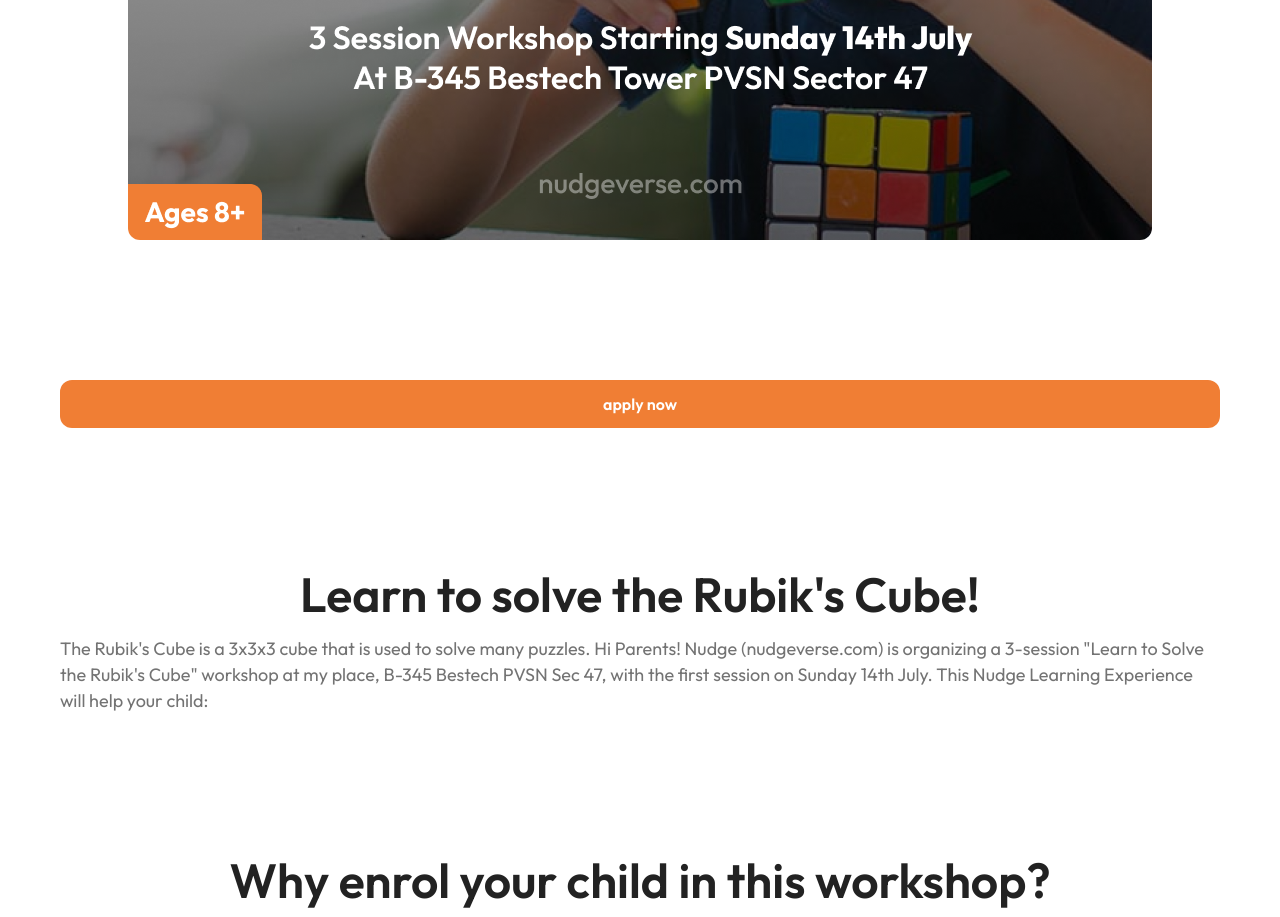
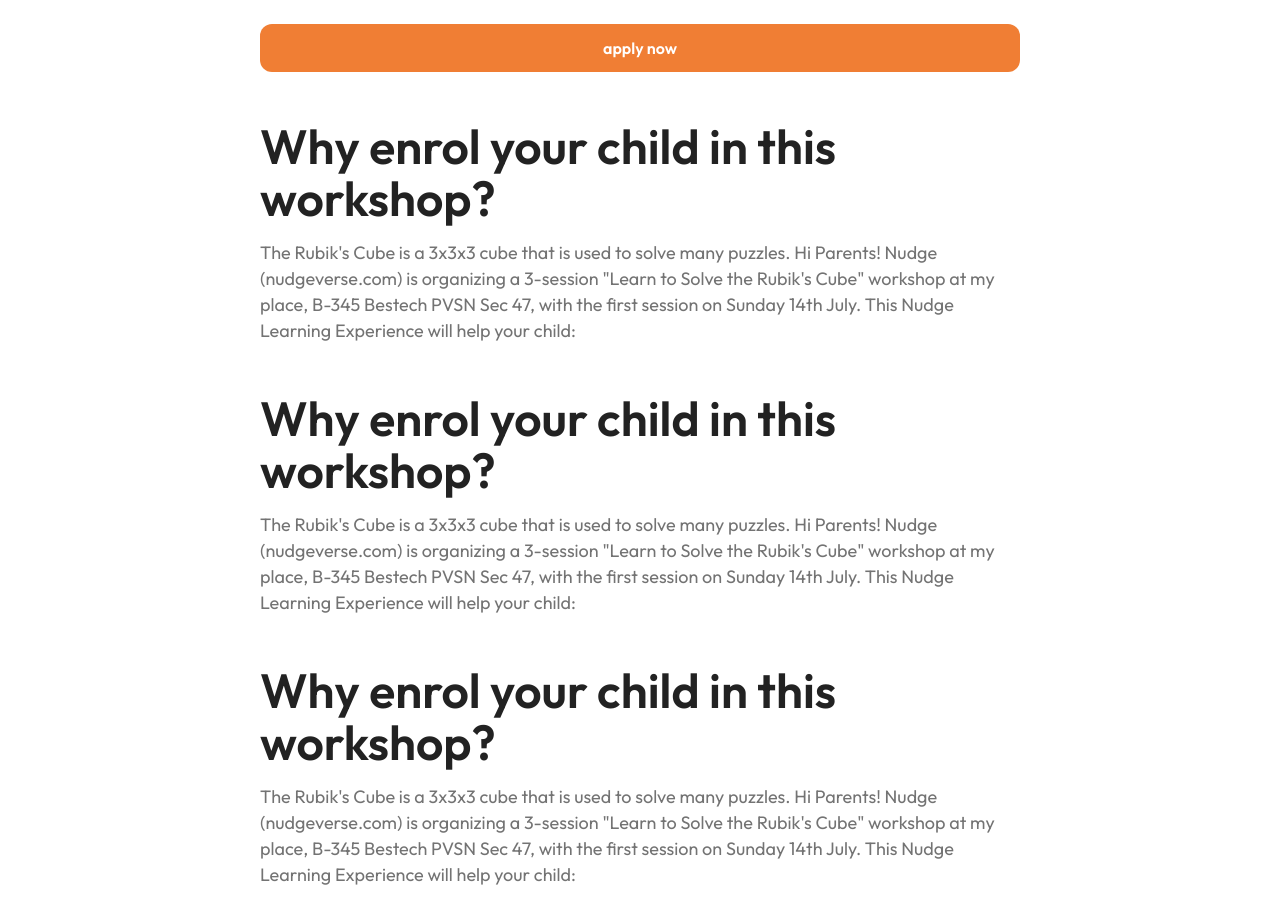
Before and after one commit to nudge-parenting/nudge-website, a Next.js app: page /learning-experiences/rubiks-cube in a window 1280 px wide. Shown: the part 880-1797 px from the top of the page. Built offline with nearby package versions, Linux system fonts and the light colour scheme.

Commit message:
desktop layoutr ficx

```diff
--- a/pages/learning-experiences/rubiks-cube.js
+++ b/pages/learning-experiences/rubiks-cube.js
@@ -12,9 +12,9 @@ function RubiksCube() {
 					xl: "auto",
 				}}
 				direction={{ base: "column" }}
-				width={{ base: "calc(100%-64px)", xl: "1160px" }}
+				width={{ base: "calc(100%-64px)", xl: "760px" }}
 				justifyContent="center"
-				spacing={{ base: "32px", xl: "140px" }}
+				spacing={{ base: "32px", xl: "48px" }}
 				alignItems="center"
 				pb="48px"
 			>
@@ -43,20 +43,11 @@ function RubiksCube() {
 				>
 					apply now
 				</Button>
-				<VStack spacing="16px">
-					<Heading size="md">
-						Learn to solve the Rubik&apos;s Cube!
-					</Heading>
-					<Text size="lg" lineHeight="26px">
-						The Rubik&apos;s Cube is a 3x3x3 cube that is used to
-						solve many puzzles. Hi Parents! Nudge (nudgeverse.com)
-						is organizing a 3-session &quot;Learn to Solve the
-						Rubik&apos;s Cube&quot; workshop at my place, B-345
-						Bestech PVSN Sec 47, with the first session on Sunday
-						14th July. This Nudge Learning Experience will help your
-						child:
-					</Text>
-				</VStack>
+
+				<BlogPiece
+					heading="Why enrol your child in this workshop?"
+					body="The Rubik's Cube is a 3x3x3 cube that is used to solve many puzzles. Hi Parents! Nudge (nudgeverse.com) is organizing a 3-session &quot;Learn to Solve the Rubik's Cube&quot; workshop at my place, B-345 Bestech PVSN Sec 47, with the first session on Sunday 14th July. This Nudge Learning Experience will help your child:"
+				/>
 				<BlogPiece
 					heading="Why enrol your child in this workshop?"
 					body="The Rubik's Cube is a 3x3x3 cube that is used to solve many puzzles. Hi Parents! Nudge (nudgeverse.com) is organizing a 3-session &quot;Learn to Solve the Rubik's Cube&quot; workshop at my place, B-345 Bestech PVSN Sec 47, with the first session on Sunday 14th July. This Nudge Learning Experience will help your child:"
```
